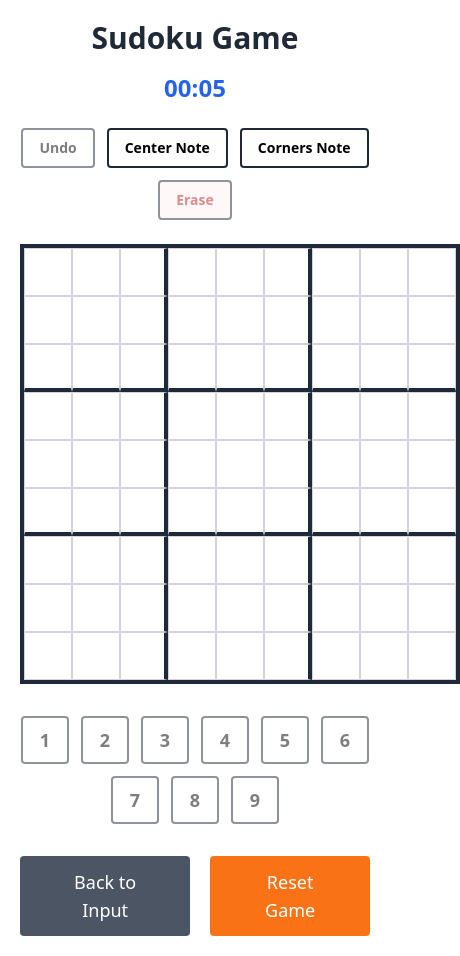
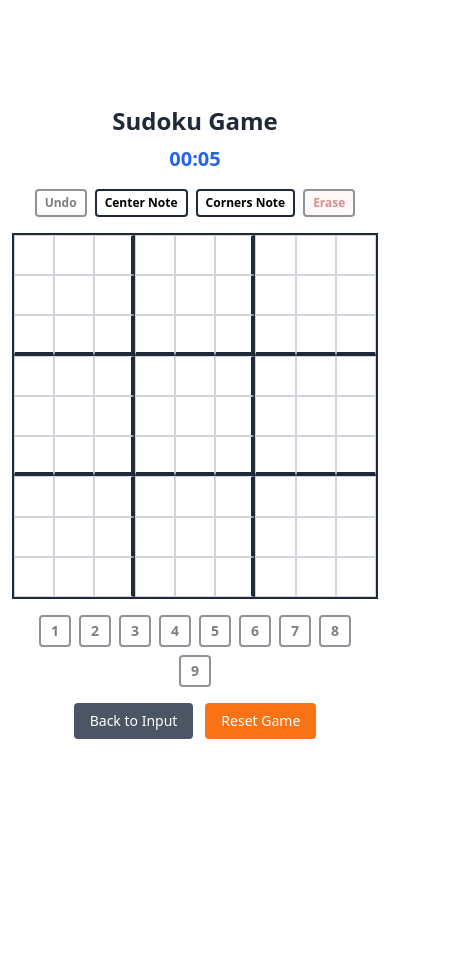
Before and after one commit to TDAK1509/sudoku-noter, a Nuxt app: page /play in a window 390 px wide. Shown: the whole page, 460 px wide, since content can reach past the window. After the commit the page ends 844 px from the top, so only its background shows below. Built offline with nearby package versions, Linux system fonts and the light colour scheme.

Commit message:
Fix overflowed

```diff
--- a/pages/play.vue
+++ b/pages/play.vue
@@ -1,43 +1,53 @@
 <template>
   <div
-    class="max-w-2xl mx-auto p-5 text-center"
+    class="max-w-2xl mx-auto p-3 sm:p-5 text-center min-h-screen flex flex-col justify-center"
     tabindex="0"
     @keydown="handleKeydown"
   >
-    <h1 class="text-3xl font-bold text-gray-800 mb-4">Sudoku Game</h1>
+    <h1 class="text-2xl sm:text-3xl font-bold text-gray-800 mb-2 sm:mb-4">
+      Sudoku Game
+    </h1>
 
     <!-- Timer -->
-    <div class="text-2xl font-bold text-blue-600 mb-6">
+    <div class="text-xl sm:text-2xl font-bold text-blue-600 mb-4 sm:mb-6">
       {{ formatTime(elapsedTime) }}
     </div>
 
     <!-- Control buttons -->
-    <div class="flex gap-3 justify-center mb-6 flex-wrap">
+    <div class="flex gap-2 sm:gap-3 justify-center mb-4 sm:mb-6 flex-wrap">
       <button
-        class="px-4 py-2 border-2 border-gray-800 bg-white text-sm font-bold cursor-pointer rounded transition-all duration-200 hover:bg-gray-100 disabled:opacity-50 disabled:cursor-not-allowed"
+        class="px-2 py-1 sm:px-4 sm:py-2 border-2 border-gray-800 bg-white text-xs sm:text-sm font-bold cursor-pointer rounded transition-all duration-200 hover:bg-gray-100 disabled:opacity-50 disabled:cursor-not-allowed"
         @click="undo"
         :disabled="history.length === 0 || isGameComplete"
       >
         Undo
       </button>
       <button
-        class="px-4 py-2 border-2 border-gray-800 text-sm font-bold cursor-pointer rounded transition-all duration-200 disabled:opacity-50 disabled:cursor-not-allowed"
-        :class="noteMode === 'center' ? 'bg-blue-500 text-white' : 'bg-white hover:bg-gray-100'"
+        class="px-2 py-1 sm:px-4 sm:py-2 border-2 border-gray-800 text-xs sm:text-sm font-bold cursor-pointer rounded transition-all duration-200 disabled:opacity-50 disabled:cursor-not-allowed"
+        :class="
+          noteMode === 'center'
+            ? 'bg-blue-500 text-white'
+            : 'bg-white hover:bg-gray-100'
+        "
         @click="toggleNoteMode('center')"
         :disabled="isGameComplete"
       >
         Center Note
       </button>
       <button
-        class="px-4 py-2 border-2 border-gray-800 text-sm font-bold cursor-pointer rounded transition-all duration-200 disabled:opacity-50 disabled:cursor-not-allowed"
-        :class="noteMode === 'corners' ? 'bg-blue-500 text-white' : 'bg-white hover:bg-gray-100'"
+        class="px-2 py-1 sm:px-4 sm:py-2 border-2 border-gray-800 text-xs sm:text-sm font-bold cursor-pointer rounded transition-all duration-200 disabled:opacity-50 disabled:cursor-not-allowed"
+        :class="
+          noteMode === 'corners'
+            ? 'bg-blue-500 text-white'
+            : 'bg-white hover:bg-gray-100'
+        "
         @click="toggleNoteMode('corners')"
         :disabled="isGameComplete"
       >
         Corners Note
       </button>
       <button
-        class="px-4 py-2 border-2 border-gray-800 bg-red-50 text-red-700 text-sm font-bold cursor-pointer rounded transition-all duration-200 hover:bg-red-100 disabled:opacity-50 disabled:cursor-not-allowed"
+        class="px-2 py-1 sm:px-4 sm:py-2 border-2 border-gray-800 bg-red-50 text-red-700 text-xs sm:text-sm font-bold cursor-pointer rounded transition-all duration-200 hover:bg-red-100 disabled:opacity-50 disabled:cursor-not-allowed"
         @click="eraseCell"
         :disabled="!selectedCell || isSelectedCellFixed() || isGameComplete"
       >
@@ -45,57 +55,93 @@
       </button>
     </div>
 
-    <div class="inline-block border-4 border-gray-800 mb-8">
+    <div class="w-full max-w-sm sm:max-w-md mx-auto mb-4 sm:mb-8">
       <div
-        v-for="(row, rowIndex) in gameGrid"
-        :key="rowIndex"
-        class="flex"
+        class="grid grid-cols-9 border-2 sm:border-4 border-gray-800 bg-white aspect-square"
       >
         <div
-          v-for="(cell, colIndex) in row"
-          :key="colIndex"
-          class="w-12 h-12 border border-gray-300 flex items-center justify-center text-xl font-bold transition-colors duration-200 relative"
+          v-for="(cell, index) in gameGrid.flat()"
+          :key="index"
+          class="border border-gray-300 flex items-center justify-center text-sm sm:text-lg font-bold transition-colors duration-200 relative aspect-square"
           :class="{
-            'bg-blue-100 border-2 border-blue-500': selectedCell?.row === rowIndex && selectedCell?.col === colIndex && !isGameComplete,
-            'bg-gray-100 text-gray-800 font-black hover:bg-gray-100': isFixedCell(rowIndex, colIndex),
-            'border-r-4 border-r-gray-800': colIndex === 2 || colIndex === 5,
-            'border-b-4 border-b-gray-800': rowIndex === 2 || rowIndex === 5,
-            'text-red-600 bg-red-50': cell.value && !isValidCell(rowIndex, colIndex),
+            'bg-blue-100 border-2 border-blue-500':
+              selectedCell?.row === Math.floor(index / 9) &&
+              selectedCell?.col === index % 9 &&
+              !isGameComplete,
+            'bg-gray-100 text-gray-800 font-black hover:bg-gray-100':
+              isFixedCell(Math.floor(index / 9), index % 9),
+            'border-r-4 border-r-gray-800': (index % 9) === 2 || (index % 9) === 5,
+            'border-b-4 border-b-gray-800': Math.floor(index / 9) === 2 || Math.floor(index / 9) === 5,
+            'text-red-600 bg-red-50':
+              cell.value && !isValidCell(Math.floor(index / 9), index % 9),
             'cursor-pointer hover:bg-gray-100': !isGameComplete,
-            'cursor-not-allowed': isGameComplete
+            'cursor-not-allowed': isGameComplete,
           }"
-          @click="!isGameComplete && selectCell(rowIndex, colIndex)"
+          @click="!isGameComplete && selectCell(Math.floor(index / 9), index % 9)"
         >
           <!-- Main number -->
-          <span v-if="cell.value" class="text-xl font-bold" :class="{
-            'text-red-600': cell.value && !isValidCell(rowIndex, colIndex),
-            'text-blue-600': cell.value && isValidCell(rowIndex, colIndex) && !isFixedCell(rowIndex, colIndex),
-            'text-gray-800': isFixedCell(rowIndex, colIndex)
-          }">{{ cell.value }}</span>
+          <span
+            v-if="cell.value"
+            class="text-sm sm:text-lg font-bold"
+            :class="{
+              'text-red-600': cell.value && !isValidCell(Math.floor(index / 9), index % 9),
+              'text-blue-600':
+                cell.value &&
+                isValidCell(Math.floor(index / 9), index % 9) &&
+                !isFixedCell(Math.floor(index / 9), index % 9),
+              'text-gray-800': isFixedCell(Math.floor(index / 9), index % 9),
+            }"
+            >{{ cell.value }}</span
+          >
 
           <!-- Center note -->
-          <div v-if="cell.centerNote && cell.centerNote.length > 0 && !cell.value" class="text-xs text-gray-600 absolute inset-0 flex items-center justify-center">
-            {{ cell.centerNote.join('') }}
+          <div
+            v-if="cell.centerNote && cell.centerNote.length > 0 && !cell.value"
+            class="text-xs text-gray-600 absolute inset-0 flex items-center justify-center"
+          >
+            {{ cell.centerNote.join("") }}
           </div>
 
           <!-- Corner notes -->
-          <div v-if="cell.cornerNotes && cell.cornerNotes.length > 0 && !cell.value" class="absolute inset-0 text-xs text-gray-600">
-            <div class="absolute top-0 left-0 w-full h-1/2 flex flex-wrap justify-start items-start pl-0.5 pt-0.5">
-              <span v-for="(note, index) in cell.cornerNotes.slice(0, 4)" :key="index" class="text-xs leading-none mr-0.5">{{ note }}</span>
+          <div
+            v-if="
+              cell.cornerNotes && cell.cornerNotes.length > 0 && !cell.value
+            "
+            class="absolute inset-0 text-xs text-gray-600"
+          >
+            <div
+              class="absolute top-0 left-0 w-full h-1/2 flex flex-wrap justify-start items-start pl-0.5 pt-0.5"
+            >
+              <span
+                v-for="(note, noteIndex) in cell.cornerNotes.slice(0, 4)"
+                :key="noteIndex"
+                class="text-xs leading-none mr-0.5"
+                >{{ note }}</span
+              >
             </div>
-            <div v-if="cell.cornerNotes.length > 4" class="absolute bottom-0 left-0 w-full h-1/2 flex flex-wrap justify-start items-end pl-0.5 pb-0.5">
-              <span v-for="(note, index) in cell.cornerNotes.slice(4)" :key="index" class="text-xs leading-none mr-0.5">{{ note }}</span>
+            <div
+              v-if="cell.cornerNotes.length > 4"
+              class="absolute bottom-0 left-0 w-full h-1/2 flex flex-wrap justify-start items-end pl-0.5 pb-0.5"
+            >
+              <span
+                v-for="(note, noteIndex) in cell.cornerNotes.slice(4)"
+                :key="noteIndex"
+                class="text-xs leading-none mr-0.5"
+                >{{ note }}</span
+              >
             </div>
           </div>
         </div>
       </div>
     </div>
 
-    <div class="flex gap-3 justify-center mb-8 flex-wrap">
+    <div
+      class="flex gap-2 sm:gap-3 justify-center mb-4 sm:mb-8 flex-wrap max-w-xs sm:max-w-none mx-auto"
+    >
       <button
         v-for="num in 9"
         :key="num"
-        class="w-12 h-12 border-2 border-gray-800 bg-white text-lg font-bold cursor-pointer rounded transition-all duration-200 hover:bg-gray-100 disabled:opacity-50 disabled:cursor-not-allowed"
+        class="w-8 h-8 sm:w-12 sm:h-12 border-2 border-gray-800 bg-white text-sm sm:text-lg font-bold cursor-pointer rounded transition-all duration-200 hover:bg-gray-100 disabled:opacity-50 disabled:cursor-not-allowed"
         @click="inputNumber(num)"
         :disabled="!selectedCell || isSelectedCellFixed() || isGameComplete"
       >
@@ -103,16 +149,16 @@
       </button>
     </div>
 
-    <div class="flex gap-5 justify-center">
+    <div class="flex gap-3 sm:gap-5 justify-center flex-wrap">
       <button
-        class="bg-gray-600 text-white px-8 py-3 text-lg rounded cursor-pointer transition-colors duration-200 hover:bg-gray-700 border-none disabled:opacity-50 disabled:cursor-not-allowed"
+        class="bg-gray-600 text-white px-4 py-2 sm:px-8 sm:py-3 text-sm sm:text-lg rounded cursor-pointer transition-colors duration-200 hover:bg-gray-700 border-none disabled:opacity-50 disabled:cursor-not-allowed"
         @click="goBack"
         :disabled="isGameComplete"
       >
         Back to Input
       </button>
       <button
-        class="bg-orange-500 text-white px-8 py-3 text-lg rounded cursor-pointer transition-colors duration-200 hover:bg-orange-600 border-none disabled:opacity-50 disabled:cursor-not-allowed"
+        class="bg-orange-500 text-white px-4 py-2 sm:px-8 sm:py-3 text-sm sm:text-lg rounded cursor-pointer transition-colors duration-200 hover:bg-orange-600 border-none disabled:opacity-50 disabled:cursor-not-allowed"
         @click="resetGame"
         :disabled="isGameComplete"
       >
@@ -121,12 +167,19 @@
     </div>
 
     <!-- Congratulation Modal -->
-    <div v-if="isGameComplete" class="fixed inset-0 bg-black bg-opacity-50 flex items-center justify-center z-50">
+    <div
+      v-if="isGameComplete"
+      class="fixed inset-0 bg-black bg-opacity-50 flex items-center justify-center z-50"
+    >
       <div class="bg-white rounded-lg p-8 max-w-md mx-4 text-center">
         <div class="text-6xl mb-4">🎉</div>
         <h2 class="text-2xl font-bold text-gray-800 mb-4">Congratulations!</h2>
-        <p class="text-gray-600 mb-4">You've successfully completed the Sudoku puzzle!</p>
-        <p class="text-lg font-semibold text-blue-600 mb-6">Time: {{ formatTime(elapsedTime) }}</p>
+        <p class="text-gray-600 mb-4">
+          You've successfully completed the Sudoku puzzle!
+        </p>
+        <p class="text-lg font-semibold text-blue-600 mb-6">
+          Time: {{ formatTime(elapsedTime) }}
+        </p>
         <button
           class="bg-green-500 text-white px-8 py-3 text-lg rounded cursor-pointer transition-colors duration-200 hover:bg-green-600 border-none"
           @click="startNewGame"
@@ -139,74 +192,86 @@
 </template>
 
 <script setup>
-import { ref, onMounted, onUnmounted } from 'vue'
+import { ref, onMounted, onUnmounted } from "vue";
 
-const gameGrid = ref(Array(9).fill().map(() => Array(9).fill().map(() => ({
-  value: null,
-  centerNote: [],
-  cornerNotes: []
-}))))
-const fixedCells = ref(Array(9).fill().map(() => Array(9).fill(false)))
-const selectedCell = ref(null)
-const noteMode = ref(null) // null, 'center', or 'corners'
-const history = ref([])
-const startTime = ref(Date.now())
-const elapsedTime = ref(0)
-const isGameComplete = ref(false)
+const gameGrid = ref(
+  Array(9)
+    .fill()
+    .map(() =>
+      Array(9)
+        .fill()
+        .map(() => ({
+          value: null,
+          centerNote: [],
+          cornerNotes: [],
+        }))
+    )
+);
+const fixedCells = ref(
+  Array(9)
+    .fill()
+    .map(() => Array(9).fill(false))
+);
+const selectedCell = ref(null);
+const noteMode = ref(null); // null, 'center', or 'corners'
+const history = ref([]);
+const startTime = ref(Date.now());
+const elapsedTime = ref(0);
+const isGameComplete = ref(false);
 
 const selectCell = (row, col) => {
-  selectedCell.value = { row, col }
-}
+  selectedCell.value = { row, col };
+};
 
 const isFixedCell = (row, col) => {
-  return fixedCells.value[row][col]
-}
+  return fixedCells.value[row][col];
+};
 
 const isSelectedCellFixed = () => {
-  if (!selectedCell.value) return false
-  const { row, col } = selectedCell.value
-  return fixedCells.value[row][col]
-}
+  if (!selectedCell.value) return false;
+  const { row, col } = selectedCell.value;
+  return fixedCells.value[row][col];
+};
 
 const isValidCell = (row, col) => {
-  const value = gameGrid.value[row][col].value
-  if (!value) return true
+  const value = gameGrid.value[row][col].value;
+  if (!value) return true;
 
   // Check row
   for (let c = 0; c < 9; c++) {
     if (c !== col && gameGrid.value[row][c].value === value) {
-      return false
+      return false;
     }
   }
 
   // Check column
   for (let r = 0; r < 9; r++) {
     if (r !== row && gameGrid.value[r][col].value === value) {
-      return false
+      return false;
     }
   }
 
   // Check 3x3 block
-  const blockRow = Math.floor(row / 3) * 3
-  const blockCol = Math.floor(col / 3) * 3
+  const blockRow = Math.floor(row / 3) * 3;
+  const blockCol = Math.floor(col / 3) * 3;
 
   for (let r = blockRow; r < blockRow + 3; r++) {
     for (let c = blockCol; c < blockCol + 3; c++) {
       if ((r !== row || c !== col) && gameGrid.value[r][c].value === value) {
-        return false
+        return false;
       }
     }
   }
 
-  return true
-}
+  return true;
+};
 
 const checkGameComplete = () => {
   // Check if all cells are filled
   for (let row = 0; row < 9; row++) {
     for (let col = 0; col < 9; col++) {
       if (!gameGrid.value[row][col].value) {
-        return false
+        return false;
       }
     }
   }
@@ -215,21 +280,21 @@ const checkGameComplete = () => {
   for (let row = 0; row < 9; row++) {
     for (let col = 0; col < 9; col++) {
       if (!isValidCell(row, col)) {
-        return false
+        return false;
       }
     }
   }
 
   // Game is complete!
-  isGameComplete.value = true
+  isGameComplete.value = true;
   if (timerInterval) {
-    clearInterval(timerInterval)
+    clearInterval(timerInterval);
   }
-  return true
-}
+  return true;
+};
 
 const saveToLocalStorage = () => {
-  if (typeof window !== 'undefined') {
+  if (typeof window !== "undefined") {
     try {
       const gameState = {
         gameGrid: gameGrid.value,
@@ -237,126 +302,128 @@ const saveToLocalStorage = () => {
         startTime: startTime.value,
         elapsedTime: elapsedTime.value,
         isGameComplete: isGameComplete.value,
-        noteMode: noteMode.value
-      }
-      localStorage.setItem('sudokuGameState', JSON.stringify(gameState))
+        noteMode: noteMode.value,
+      };
+      localStorage.setItem("sudokuGameState", JSON.stringify(gameState));
     } catch (e) {
-      console.error('Failed to save game state to localStorage:', e)
+      console.error("Failed to save game state to localStorage:", e);
     }
   }
-}
+};
 
 const loadFromLocalStorage = () => {
-  if (typeof window !== 'undefined') {
+  if (typeof window !== "undefined") {
     try {
-      const savedGameState = localStorage.getItem('sudokuGameState')
+      const savedGameState = localStorage.getItem("sudokuGameState");
       if (savedGameState) {
-        const gameState = JSON.parse(savedGameState)
-        gameGrid.value = gameState.gameGrid
-        fixedCells.value = gameState.fixedCells
-        startTime.value = gameState.startTime
-        elapsedTime.value = gameState.elapsedTime
-        isGameComplete.value = gameState.isGameComplete
-        noteMode.value = gameState.noteMode || null
-        return true
+        const gameState = JSON.parse(savedGameState);
+        gameGrid.value = gameState.gameGrid;
+        fixedCells.value = gameState.fixedCells;
+        startTime.value = gameState.startTime;
+        elapsedTime.value = gameState.elapsedTime;
+        isGameComplete.value = gameState.isGameComplete;
+        noteMode.value = gameState.noteMode || null;
+        return true;
       }
     } catch (e) {
-      console.error('Failed to load game state from localStorage:', e)
+      console.error("Failed to load game state from localStorage:", e);
     }
   }
-  return false
-}
+  return false;
+};
 
 const startNewGame = () => {
   // Clear localStorage
-  if (typeof window !== 'undefined') {
+  if (typeof window !== "undefined") {
     try {
-      localStorage.removeItem('sudokuGameState')
-      localStorage.removeItem('sudokuInitialPuzzle')
-      localStorage.removeItem('sudokuInputGrid')
+      localStorage.removeItem("sudokuGameState");
+      localStorage.removeItem("sudokuInitialPuzzle");
+      localStorage.removeItem("sudokuInputGrid");
     } catch (e) {
-      console.error('Failed to clear localStorage:', e)
+      console.error("Failed to clear localStorage:", e);
     }
   }
-  navigateTo('/')
-}
+  navigateTo("/");
+};
 
 const saveState = () => {
-  const state = JSON.parse(JSON.stringify(gameGrid.value))
-  history.value.push(state)
+  const state = JSON.parse(JSON.stringify(gameGrid.value));
+  history.value.push(state);
   if (history.value.length > 50) {
-    history.value.shift()
+    history.value.shift();
   }
-}
+};
 
 const undo = () => {
   if (history.value.length > 0 && !isGameComplete.value) {
-    gameGrid.value = history.value.pop()
-    saveToLocalStorage()
+    gameGrid.value = history.value.pop();
+    saveToLocalStorage();
   }
-}
+};
 
-const toggleNoteMode = (mode) => {
-  noteMode.value = noteMode.value === mode ? null : mode
-}
+const toggleNoteMode = mode => {
+  noteMode.value = noteMode.value === mode ? null : mode;
+};
 
-const inputNumber = (number) => {
-  if (!selectedCell.value || isSelectedCellFixed() || isGameComplete.value) return
+const inputNumber = number => {
+  if (!selectedCell.value || isSelectedCellFixed() || isGameComplete.value)
+    return;
 
-  const { row, col } = selectedCell.value
-  const cell = gameGrid.value[row][col]
+  const { row, col } = selectedCell.value;
+  const cell = gameGrid.value[row][col];
 
-  saveState()
+  saveState();
 
-  if (noteMode.value === 'center') {
+  if (noteMode.value === "center") {
     if (!cell.centerNote.includes(number)) {
-      cell.centerNote.push(number)
-      cell.centerNote.sort((a, b) => a - b)
+      cell.centerNote.push(number);
+      cell.centerNote.sort((a, b) => a - b);
     }
-    cell.value = null
-  } else if (noteMode.value === 'corners') {
+    cell.value = null;
+  } else if (noteMode.value === "corners") {
     if (!cell.cornerNotes.includes(number)) {
-      cell.cornerNotes.push(number)
-      cell.cornerNotes.sort((a, b) => a - b)
+      cell.cornerNotes.push(number);
+      cell.cornerNotes.sort((a, b) => a - b);
     }
-    cell.value = null
+    cell.value = null;
   } else {
-    cell.value = number
-    cell.centerNote = []
-    cell.cornerNotes = []
+    cell.value = number;
+    cell.centerNote = [];
+    cell.cornerNotes = [];
   }
 
   // Save to localStorage
-  saveToLocalStorage()
+  saveToLocalStorage();
 
   // Check if game is complete
-  checkGameComplete()
-}
+  checkGameComplete();
+};
 
 const eraseCell = () => {
-  if (!selectedCell.value || isSelectedCellFixed() || isGameComplete.value) return
+  if (!selectedCell.value || isSelectedCellFixed() || isGameComplete.value)
+    return;
 
-  const { row, col } = selectedCell.value
-  const cell = gameGrid.value[row][col]
+  const { row, col } = selectedCell.value;
+  const cell = gameGrid.value[row][col];
 
-  saveState()
+  saveState();
 
-  cell.value = null
-  cell.centerNote = []
-  cell.cornerNotes = []
+  cell.value = null;
+  cell.centerNote = [];
+  cell.cornerNotes = [];
 
   // Save to localStorage
-  saveToLocalStorage()
-}
+  saveToLocalStorage();
+};
 
 const goBack = () => {
-  navigateTo('/')
-}
+  navigateTo("/");
+};
 
 const resetGame = () => {
-  if (isGameComplete.value) return
+  if (isGameComplete.value) return;
 
-  saveState()
+  saveState();
 
   for (let row = 0; row < 9; row++) {
     for (let col = 0; col < 9; col++) {
@@ -364,32 +431,43 @@ const resetGame = () => {
         gameGrid.value[row][col] = {
           value: null,
           centerNote: [],
-          cornerNotes: []
-        }
+          cornerNotes: [],
+        };
       }
     }
   }
-  selectedCell.value = null
+  selectedCell.value = null;
 
   // Save to localStorage
-  saveToLocalStorage()
-}
+  saveToLocalStorage();
+};
 
-const handleKeydown = (e) => {
-  if (selectedCell.value && !isSelectedCellFixed() && e.key >= '1' && e.key <= '9') {
-    inputNumber(parseInt(e.key))
-  } else if (selectedCell.value && !isSelectedCellFixed() && (e.key === 'Backspace' || e.key === 'Delete')) {
-    eraseCell()
+const handleKeydown = e => {
+  if (
+    selectedCell.value &&
+    !isSelectedCellFixed() &&
+    e.key >= "1" &&
+    e.key <= "9"
+  ) {
+    inputNumber(parseInt(e.key));
+  } else if (
+    selectedCell.value &&
+    !isSelectedCellFixed() &&
+    (e.key === "Backspace" || e.key === "Delete")
+  ) {
+    eraseCell();
   }
-}
+};
 
-const formatTime = (seconds) => {
-  const minutes = Math.floor(seconds / 60)
-  const remainingSeconds = seconds % 60
-  return `${minutes.toString().padStart(2, '0')}:${remainingSeconds.toString().padStart(2, '0')}`
-}
+const formatTime = seconds => {
+  const minutes = Math.floor(seconds / 60);
+  const remainingSeconds = seconds % 60;
+  return `${minutes.toString().padStart(2, "0")}:${remainingSeconds
+    .toString()
+    .padStart(2, "0")}`;
+};
 
-let timerInterval = null
+let timerInterval = null;
 
 onMounted(() => {
   // Try to load from localStorage first
@@ -397,62 +475,62 @@ onMounted(() => {
     // Game state loaded from localStorage, restart timer if not complete
     if (!isGameComplete.value) {
       timerInterval = setInterval(() => {
-        elapsedTime.value = Math.floor((Date.now() - startTime.value) / 1000)
-      }, 1000)
+        elapsedTime.value = Math.floor((Date.now() - startTime.value) / 1000);
+      }, 1000);
     }
-    return
+    return;
   }
 
   // If no localStorage, try useState
-  const puzzleState = useState('sudokuPuzzle')
+  const puzzleState = useState("sudokuPuzzle");
   if (puzzleState.value) {
     try {
-      const puzzle = puzzleState.value
+      const puzzle = puzzleState.value;
       for (let row = 0; row < 9; row++) {
         for (let col = 0; col < 9; col++) {
           gameGrid.value[row][col] = {
             value: puzzle[row][col],
             centerNote: [],
-            cornerNotes: []
-          }
-          fixedCells.value[row][col] = puzzle[row][col] !== null
+            cornerNotes: [],
+          };
+          fixedCells.value[row][col] = puzzle[row][col] !== null;
         }
       }
     } catch (e) {
-      console.error('Error loading puzzle data:', e)
+      console.error("Error loading puzzle data:", e);
     }
   } else {
     // Try to load initial puzzle from localStorage
     try {
-      const savedPuzzle = localStorage.getItem('sudokuInitialPuzzle')
+      const savedPuzzle = localStorage.getItem("sudokuInitialPuzzle");
       if (savedPuzzle) {
-        const puzzle = JSON.parse(savedPuzzle)
+        const puzzle = JSON.parse(savedPuzzle);
         for (let row = 0; row < 9; row++) {
           for (let col = 0; col < 9; col++) {
             gameGrid.value[row][col] = {
               value: puzzle[row][col],
               centerNote: [],
-              cornerNotes: []
-            }
-            fixedCells.value[row][col] = puzzle[row][col] !== null
+              cornerNotes: [],
+            };
+            fixedCells.value[row][col] = puzzle[row][col] !== null;
           }
         }
       }
     } catch (e) {
-      console.error('Error loading puzzle from localStorage:', e)
+      console.error("Error loading puzzle from localStorage:", e);
     }
   }
 
   // Start timer (only if not loaded from localStorage)
-  startTime.value = Date.now()
+  startTime.value = Date.now();
   timerInterval = setInterval(() => {
-    elapsedTime.value = Math.floor((Date.now() - startTime.value) / 1000)
-  }, 1000)
-})
+    elapsedTime.value = Math.floor((Date.now() - startTime.value) / 1000);
+  }, 1000);
+});
 
 onUnmounted(() => {
   if (timerInterval) {
-    clearInterval(timerInterval)
+    clearInterval(timerInterval);
   }
-})
+});
 </script>
```
Also changed, not shown: pages/index.vue (+23 -17 lines).
